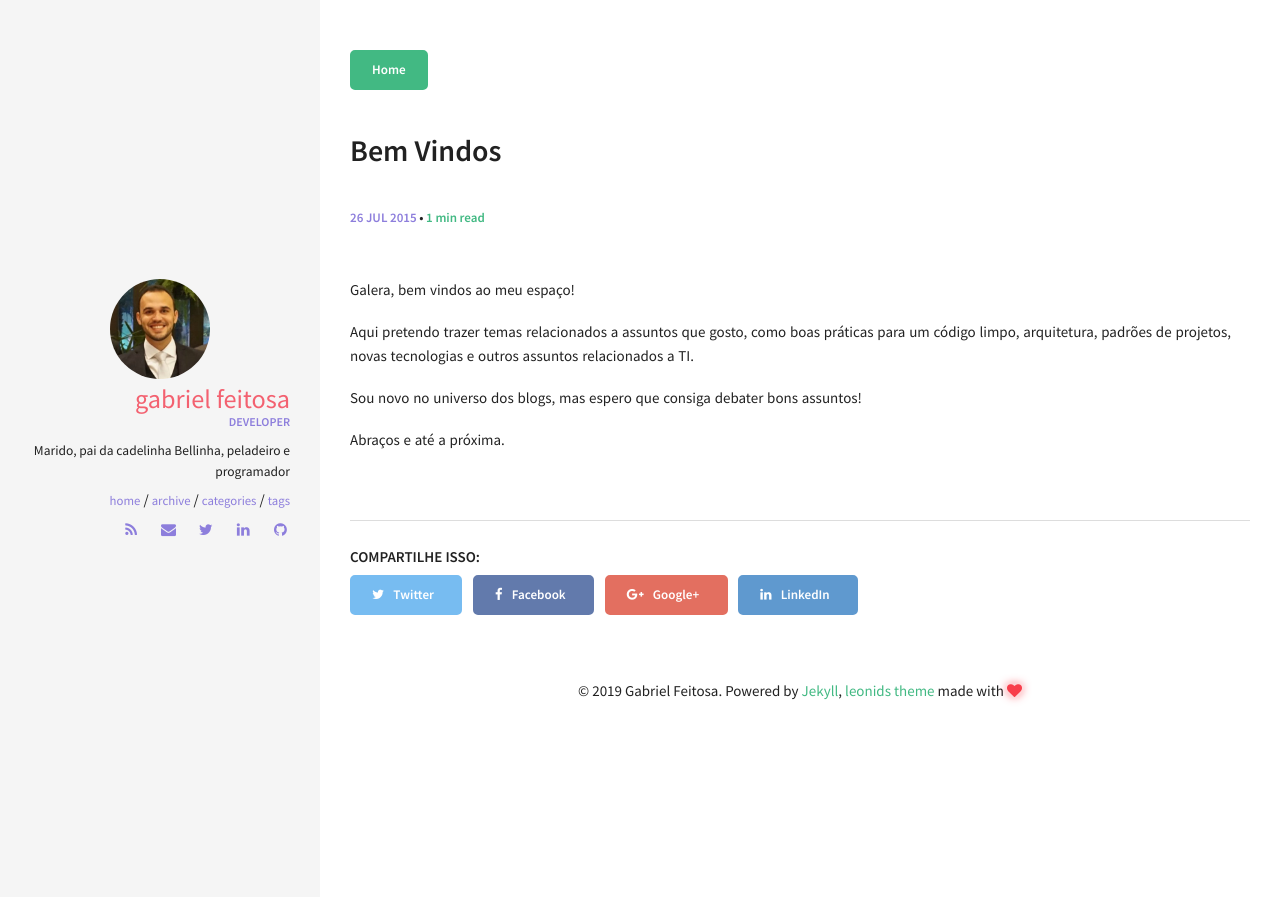
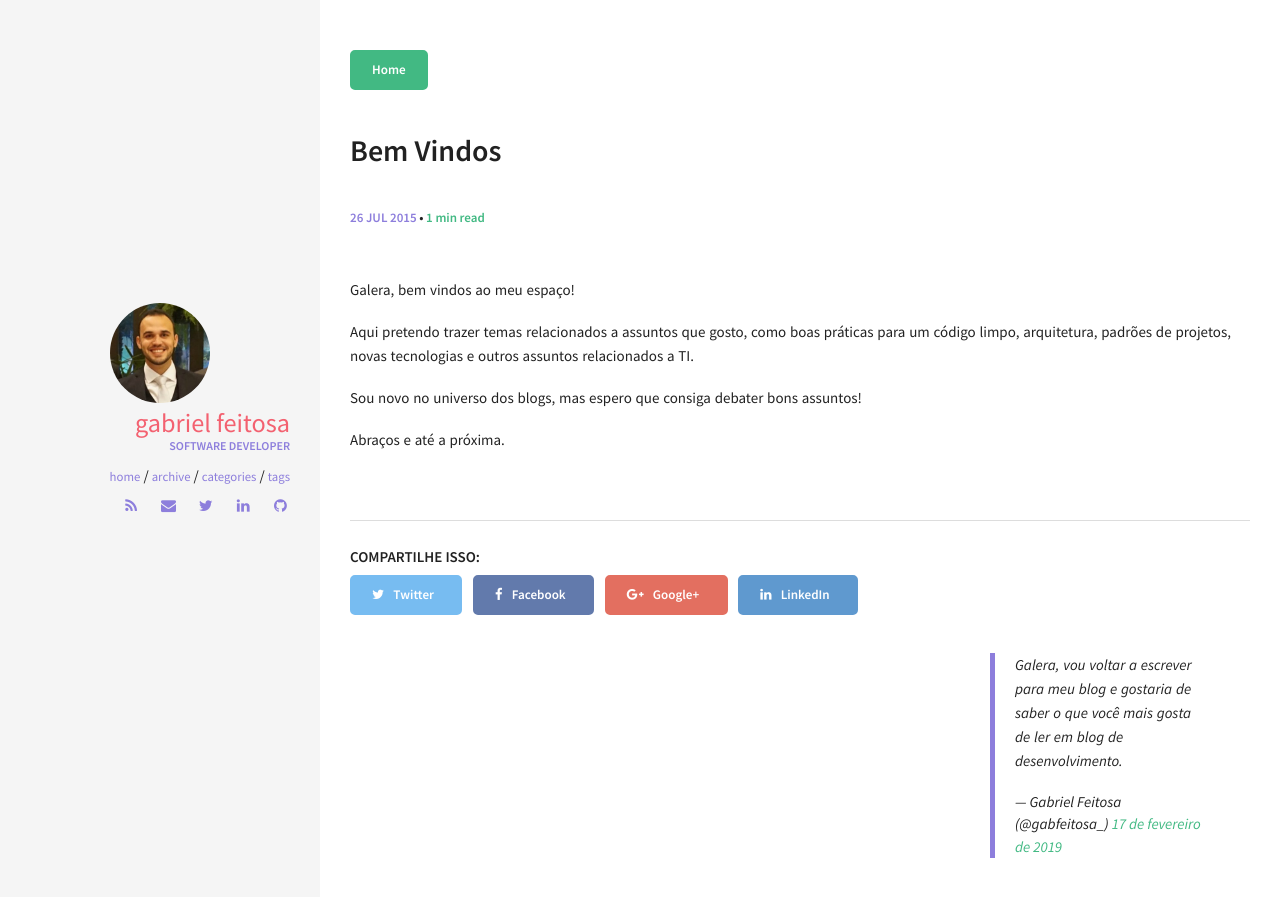
Before and after one commit to gabrielfeitosa/gabrielfeitosa.github.io, a Jekyll site: the page built from _posts/2015-07-27-bem-vindos.md, in a window 1280 px wide. Shown: the top 897 px of the page. Built offline with Jekyll 4.4.1, drawn with Linux system fonts in a browser that asks for light colours; comment, search, counter and statistics services are not loaded.

Commit message:
Twitter enquete

```diff
--- a/_config.yml
+++ b/_config.yml
@@ -35,8 +35,8 @@ kramdown:
 owner:
   name: Gabriel Feitosa
   avatar: avatar.jpg
-  job: "Developer"
-  bio: "Marido, pai da cadelinha Bellinha, peladeiro e programador"
+  job: "Software Developer"
+  bio: ""
   email: gabfeitosa@gmail.com
   disqus-shortname: blog-do-gabriel-feitosa
   twitter: gabfeitosa_ #username
--- /dev/null
+++ b/_includes/box.html
@@ -0,0 +1,10 @@
+<div class="box-sticky">
+    <blockquote class="twitter-tweet" data-lang="pt">
+        <p lang="pt" dir="ltr">Galera, vou voltar a escrever para meu blog e gostaria de saber o que você mais gosta de
+            ler em blog de desenvolvimento.</p>&mdash;
+        Gabriel Feitosa (@gabfeitosa_) <a
+            href="https://twitter.com/gabfeitosa_/status/1097166145264717827?ref_src=twsrc%5Etfw">17 de fevereiro de
+            2019</a>
+    </blockquote>
+    <script async src="https://platform.twitter.com/widgets.js" charset="utf-8"></script>
+</div>
--- a/_layouts/default.html
+++ b/_layouts/default.html
@@ -13,10 +13,12 @@
     <div class="col s12 m9">
       <div class="post-listing">
         {{ content }}
+        {% include box.html %}
         {% include footer.html %}
       </div>
     </div>
   </div>
   {% include js.html %}
+
 </body>
 </html>
--- /dev/null
+++ b/_sass/pages/_box.scss
@@ -0,0 +1,8 @@
+.box-sticky{
+    position: -webkit-sticky;
+    position: sticky;
+    bottom: 0;
+    margin-right: 0;
+    margin-left: auto;
+    width: 300px;
+}
--- a/css/main.scss
+++ b/css/main.scss
@@ -25,3 +25,4 @@
 @import "pages/tags";
 @import "pages/archive";
 @import "pages/post";
+@import "pages/box";
```
Also changed, not shown: _drafts/usando-localstack-para-simular-aws.md (+15 -15 lines).
